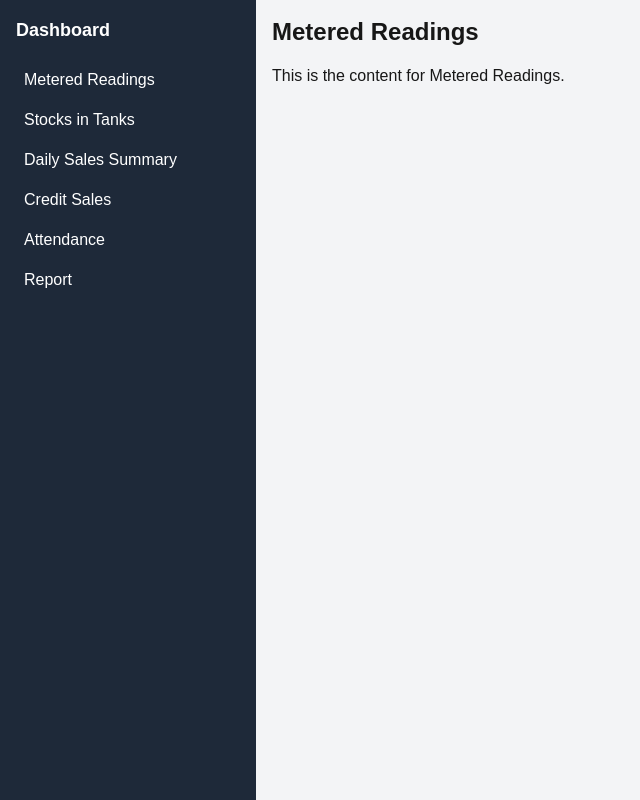
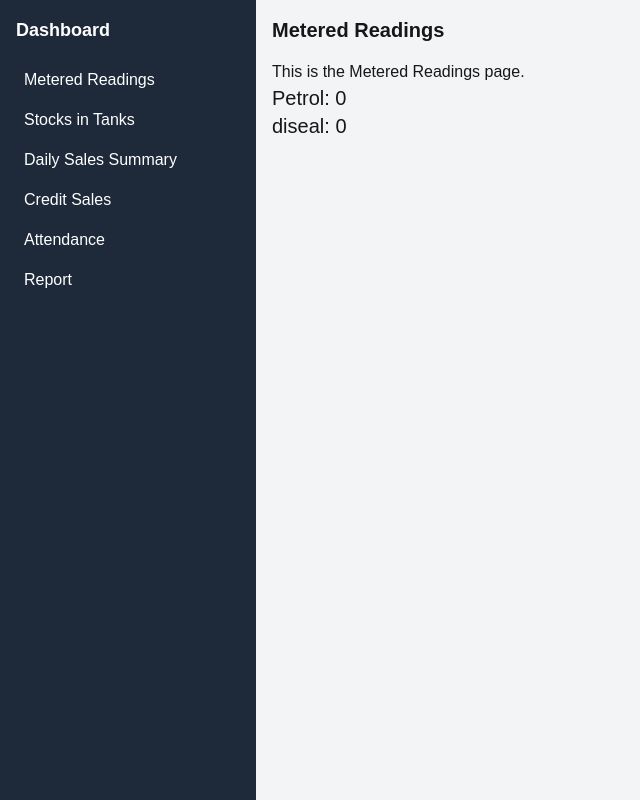
Before and after one commit to Anthony-Phiri-533-MW/fuel-management-web, a Next.js app: page /dashboard in a window 1280 px wide. Shown: the whole page, without its empty margins (0-640 px from the left). Built offline with nearby package versions, Linux system fonts and the light colour scheme.

Commit message:
ADD PAGES AND STATE Added page/component to render n content area when side panel is clicked Zustand working properly  #1  c8d9e45  #2

```diff
--- a/app/components/ContentArea/ContentArea.tsx
+++ b/app/components/ContentArea/ContentArea.tsx
@@ -1,18 +1,36 @@
 'use client'
 
 import React from 'react';
+import MeteredReadings from '../Sidepanel/MeteredReadings/MeteredReadings';
+import StocksInTanks from '../Sidepanel/StocksInTanks/StocksInTanks';
+import DailySalesSummary from '../Sidepanel/DailySaleSummary/DailySalesSummary';
+import CreditSales from '../Sidepanel/CreditSales/CreditSales';
+import Attendance from '../Sidepanel/Attendance/Attendance';
+import Report from '../Sidepanel/Report/Report';
 
 interface ContentAreaProps {
-    selectedSection: string;
+  selectedSection: string;
 }
 
 const ContentArea: React.FC<ContentAreaProps> = ({ selectedSection }) => {
-    return (
-        <div className="flex-1 p-4 bg-gray-100">
-            <h1 className="text-2xl font-bold mb-4">{selectedSection}</h1>
-            <p>This is the content for {selectedSection}.</p>
-        </div>
-    );
+  // Map the selected section to its corresponding component
+  const sectionComponents: { [key: string]: React.FC } = {
+    'Metered Readings': MeteredReadings,
+    'Stocks in Tanks': StocksInTanks,
+    'Daily Sales Summary': DailySalesSummary,
+    'Credit Sales': CreditSales,
+    'Attendance': Attendance,
+    'Report': Report,
+  };
+
+  // Get the component for the selected section
+  const SectionComponent = sectionComponents[selectedSection] || (() => <p>Select a section to view content.</p>);
+
+  return (
+    <div className="flex-1 p-4 bg-gray-100">
+      <SectionComponent />
+    </div>
+  );
 };
 
 export default ContentArea;
--- a/app/components/Sidepanel/Attendance/Attendance.tsx
+++ b/app/components/Sidepanel/Attendance/Attendance.tsx
@@ -0,0 +1,13 @@
+import React from 'react';
+
+const Attendance: React.FC = () => {
+  return (
+    <div>
+      <h2 className="text-xl font-bold mb-4">Attendance</h2>
+      <p>This is the Attendance page.</p>
+      {/* Add your content here */}
+    </div>
+  );
+};
+
+export default Attendance;
--- a/app/components/Sidepanel/CreditSales/CreditSales.tsx
+++ b/app/components/Sidepanel/CreditSales/CreditSales.tsx
@@ -0,0 +1,13 @@
+import React from 'react';
+
+const CreditSales: React.FC = () => {
+  return (
+    <div>
+      <h2 className="text-xl font-bold mb-4">Credit Sales</h2>
+      <p>This is the Credit Sales page.</p>
+      {/* Add your content here */}
+    </div>
+  );
+};
+
+export default CreditSales;
--- a/app/components/Sidepanel/DailySaleSummary/DailySalesSummary.tsx
+++ b/app/components/Sidepanel/DailySaleSummary/DailySalesSummary.tsx
@@ -0,0 +1,13 @@
+import React from 'react';
+
+const DailySalesSummary: React.FC = () => {
+  return (
+    <div>
+      <h2 className="text-xl font-bold mb-4">Daily Sales Summary</h2>
+      <p>This is the Daily Sales Summary page.</p>
+      {/* Add your content here */}
+    </div>
+  );
+};
+
+export default DailySalesSummary;
--- a/app/components/Sidepanel/MeteredReadings/MeteredReadings.tsx
+++ b/app/components/Sidepanel/MeteredReadings/MeteredReadings.tsx
@@ -0,0 +1,17 @@
+import { useMeteredStore } from '@/utils/zStore';
+import React from 'react';
+
+const MeteredReadings: React.FC = () => {
+    const diseal = useMeteredStore((state) => state.diseal)
+    const petrol  = useMeteredStore((state) => state.petrol)
+  return (
+    <div>
+      <h2 className="text-xl font-bold mb-4">Metered Readings</h2>
+      <p>This is the Metered Readings page.</p>
+      <h1 className='text-xl'>Petrol: {petrol}</h1>
+      <h1 className='text-xl'>diseal: {diseal}</h1>
+    </div>
+  );
+};
+
+export default MeteredReadings;
--- a/app/components/Sidepanel/Report/Report.tsx
+++ b/app/components/Sidepanel/Report/Report.tsx
@@ -0,0 +1,13 @@
+import React from 'react';
+
+const Report: React.FC = () => {
+  return (
+    <div>
+      <h2 className="text-xl font-bold mb-4">Report</h2>
+      <p>This is the Report page.</p>
+      {/* Add your content here */}
+    </div>
+  );
+};
+
+export default Report;
--- a/app/components/Sidepanel/StocksInTanks/StocksInTanks.tsx
+++ b/app/components/Sidepanel/StocksInTanks/StocksInTanks.tsx
@@ -0,0 +1,13 @@
+import React from 'react';
+
+const StocksInTanks: React.FC = () => {
+  return (
+    <div>
+      <h2 className="text-xl font-bold mb-4">Stocks in Tanks</h2>
+      <p>This is the Stocks in Tanks page.</p>
+      {/* Add your content here */}
+    </div>
+  );
+};
+
+export default StocksInTanks;
```
